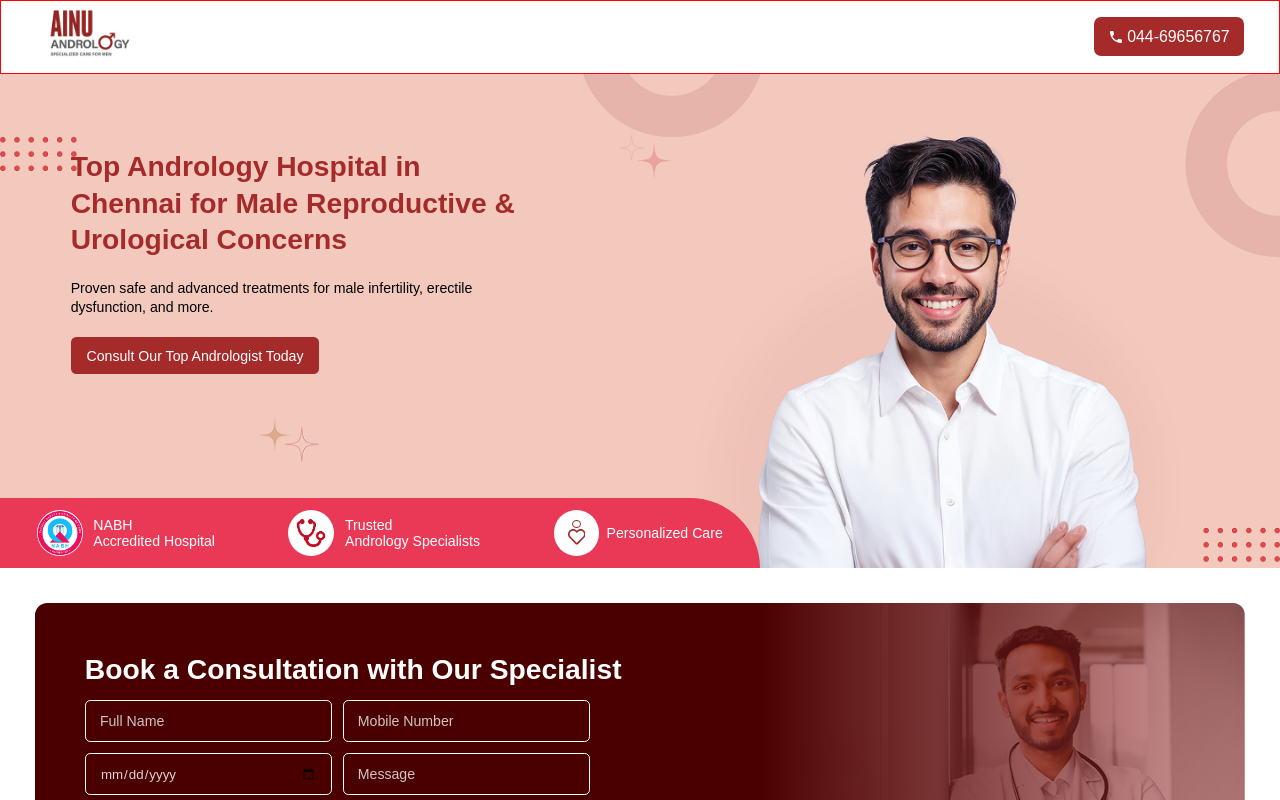
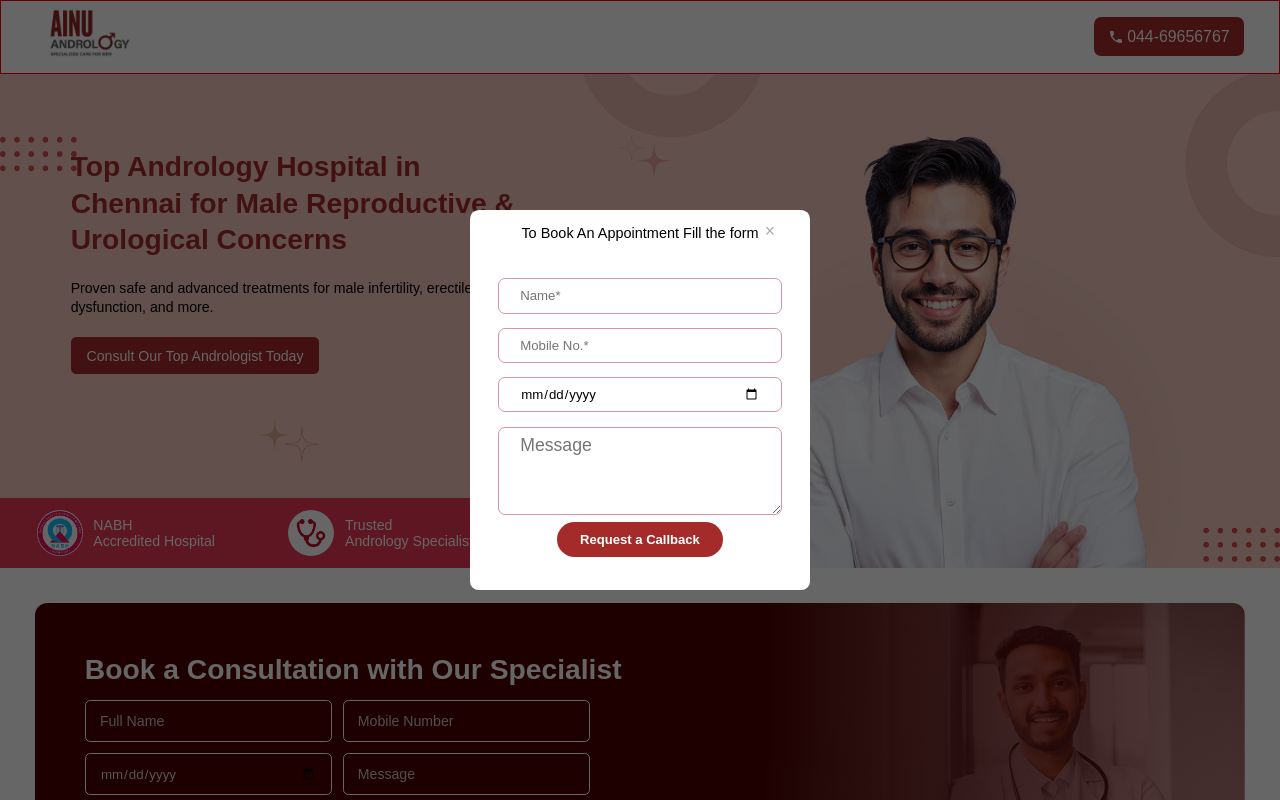
Before and after one commit to Tejasshri/AINU, a Next.js app in the folder frontend/: page / in a window 1280 px wide. Both pictures are taken after a click on the button "Consult Our Top Andrologist Today". Shown: the top 800 px of the page. Built offline with nearby package versions, Linux system fonts and the light colour scheme.

Commit message:
update loader

```diff
--- a/frontend/package.json
+++ b/frontend/package.json
@@ -2,6 +2,10 @@
   "name": "frontend",
   "version": "0.1.0",
   "private": true,
+  "author": {
+    "name": "Tejas",
+    "email": "tejasshrishekhar08@gmail.com"
+  },
   "scripts": {
     "dev": "next dev",
     "build": "next build",
@@ -13,7 +17,7 @@
     "react": "^19.0.0",
     "react-dom": "^19.0.0",
     "react-icons": "^5.5.0",
-    "react-loader-spinner": "^6.1.6",
+    "react-spinners": "^0.17.0",
     "reactjs-popup": "^2.0.6"
   },
   "devDependencies": {
--- a/frontend/src/app/components/ConsultationForm/index.js
+++ b/frontend/src/app/components/ConsultationForm/index.js
@@ -3,6 +3,7 @@ import React, { useState } from "react";
 import styles from "./index.module.css";
 import useFormSubmit from "@/app/hooks/useFormSubmit";
 import webUrl from "@/app/config/url";
+import { ClipLoader } from "react-spinners";
 
 const ConsultationForm = () => {
   const [formData, setFormData] = useState({
@@ -68,12 +69,17 @@ const ConsultationForm = () => {
                 onChange={handleChange}
               />
             </div>
-
             <p className={styles.privacyNote}>
               *Your information is 100% private and confidential. We respect
               your privacy.
             </p>
-            <button onClick={handleSubmit} type="submit">Book an Appointment</button>
+            {loading ? (
+              <ClipLoader size={20} />
+            ) : (
+              <button onClick={handleSubmit} disabled={loading} type="submit">
+                Book an Appointment
+              </button>
+            )}
           </form>
         </div>
         <div className={styles.imageBox}>
--- a/frontend/src/app/components/PopupBox/index.js
+++ b/frontend/src/app/components/PopupBox/index.js
@@ -4,7 +4,7 @@ import Popup from "reactjs-popup";
 import NextContext from "@/app/context/NextContext";
 import useFormSubmit from "@/app/hooks/useFormSubmit";
 import webUrl from "@/app/config/url";
-import { TailSpin } from "react-loader-spinner";
+import { ClipLoader } from "react-spinners";
 
 function PopupBox() {
   const { isPopup, setIsPopup } = useContext(NextContext);
@@ -43,7 +43,7 @@ function PopupBox() {
       {
         <form className={styles.form} onSubmit={handleSubmit}>
           {loading ? (
-            <TailSpin height={30} width={30} />
+            <ClipLoader />
           ) : (
             <>
               <button
@@ -89,7 +89,10 @@ function PopupBox() {
                   className={styles.textarea}
                   placeholder="Message"
                 />
-                <button type="submit" className={styles.submitButton}>
+                <button
+                  disabled={loading}
+                  type="submit"
+                  className={styles.submitButton}>
                   Request a Callback
                 </button>
               </div>
--- a/frontend/src/app/page.js
+++ b/frontend/src/app/page.js
@@ -1,3 +1,4 @@
+/* Developed by Tejas*/
 "use client";
 
 import Image from "next/image";
@@ -43,9 +44,7 @@ hands at AINU.`,
 ];
 
 export default function Home() {
-  const [isPopup, setIsPopup] = useState(true);
-
-  console.log(isPopup, "isopup")
+  const [isPopup, setIsPopup] = useState(false);
 
   return (
     <NextContext.Provider value={{ isPopup, setIsPopup }}>
@@ -66,3 +65,6 @@ export default function Home() {
     </NextContext.Provider>
   );
 }
+
+
+/* Developed by Tejas*/
```
Also changed, not shown: 1 other file (tests, documents, lock files or other folders).
